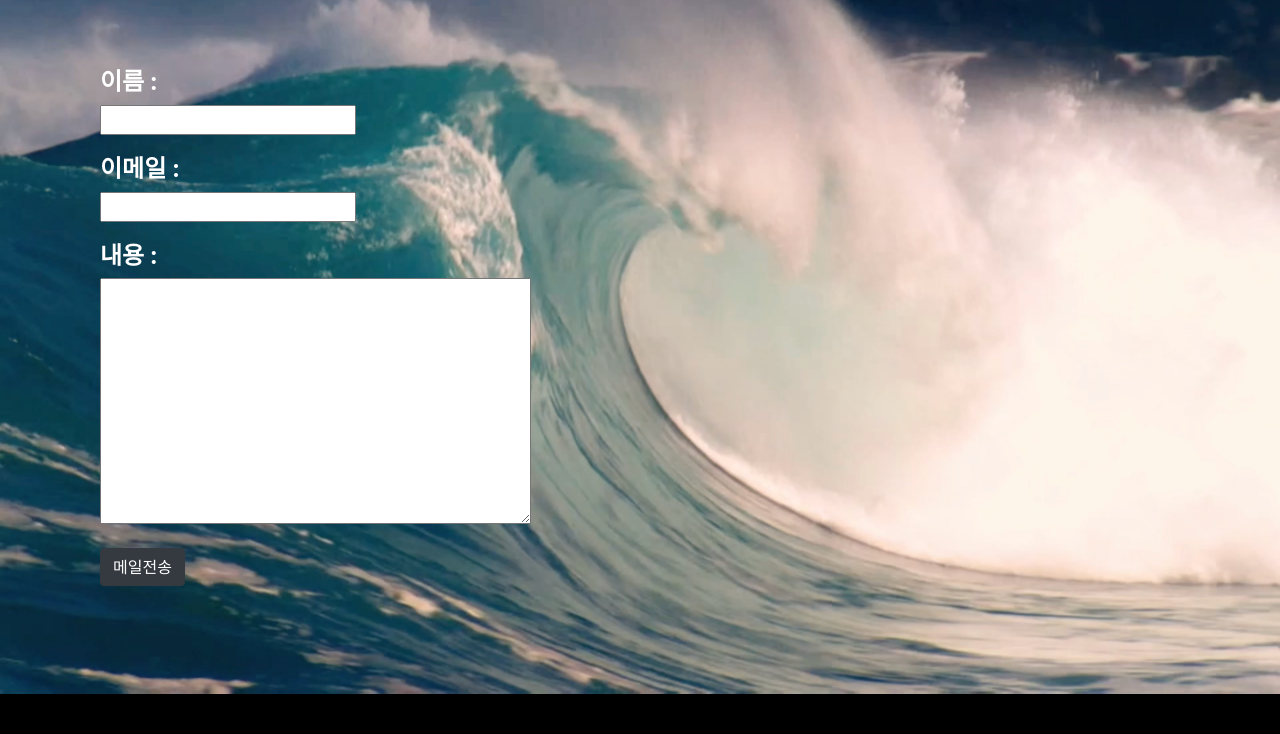
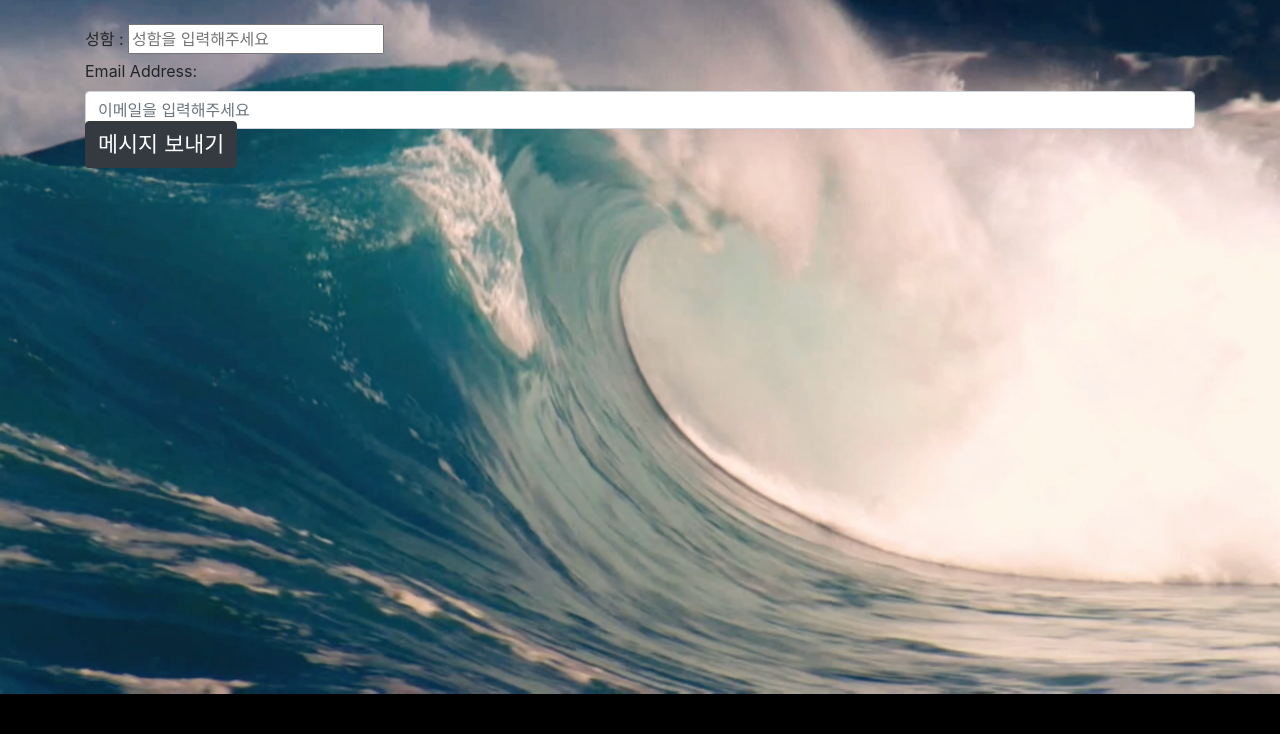
Before and after one commit to wwjdtm/Django_web, a Django app: page /polioapp/Contact/ in a window 1280 px wide. Shown: the part 66-800 px from the top of the page. Run offline with Django 3.2, Linux system fonts and the light colour scheme; some libraries are stand-ins or nearby versions.

Commit message:
make contact

```diff
--- a/winkproject/polioapp/templates/Contact.html
+++ b/winkproject/polioapp/templates/Contact.html
@@ -2,20 +2,13 @@
 
 {% block content %}
 
+<form class ="gform" method="POST" data-email="kyj560785@gmail.com" action="https://script.google.com/macros/s/AKfycbyHY-hghCgbFWaGKfy27ep3dvSbrI7bAkKKjdBo1lmj0TBuRSU/exec">
+<label for="name">성함 : </label>
+<input id="name" name="name" required placeholder="성함을 입력해주세요"/>
 <br>
-<div class="container">
-	  <h4>이름 : </h4>
-	  <input type="text" name="sendname">
-	  <h4>이메일 : </h4>
-	  <input type="text" name="email">
-	  <h4>내용 : </h4>
-	  <textarea cols=40 rows=10 name="body"></textarea>
-        <br>
-        <br>
-
-	  <input class="btn btn-dark" type="submit" value="메일전송">
-  </form>
-</div>
-
+<label for="email">Email Address:</label>
+<input type="text" class="form-control" name="email" id="email" placeholder="이메일을 입력해주세요"/><br />
+<button class="btn btn-dark" style="font-size: 1.7vmax;margin-bottom:5%;margin-top: -2rem;">
+      메시지 보내기</button></div>
 
 {% endblock %}
```
